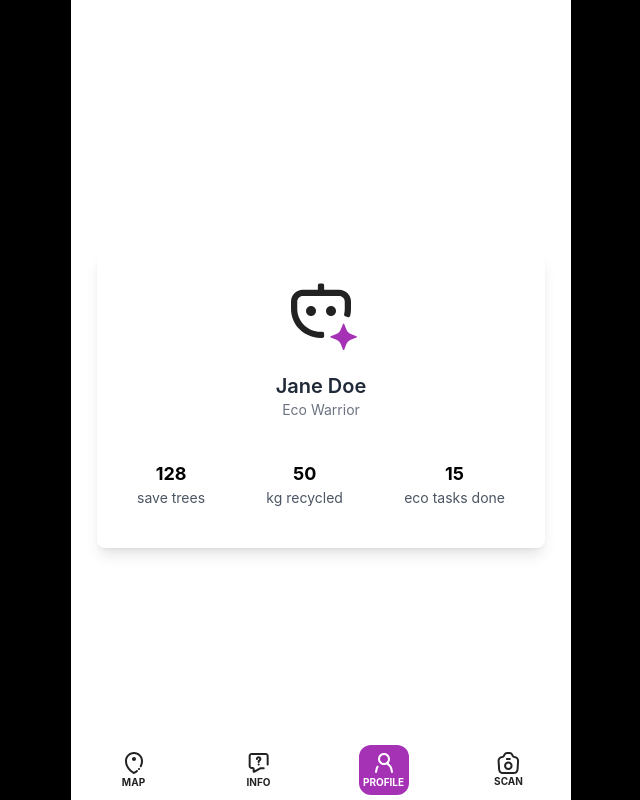
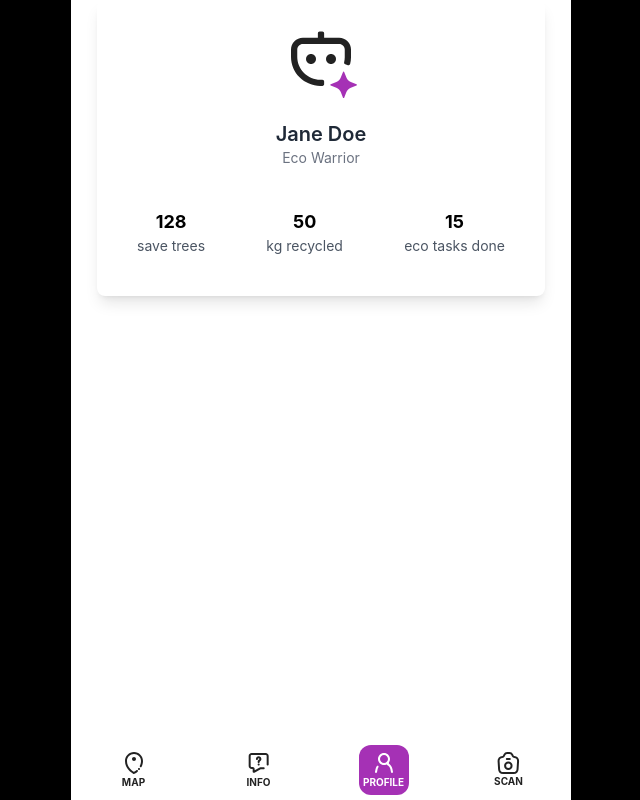
Before and after one commit to Purple-Box-CY/web, a React (Create React App) app: page /profile in a window 1280 px wide. Shown: the whole page, without its empty margins (319-959 px from the left). Built offline with nearby package versions, Linux system fonts and the light colour scheme; no server answers.

Commit message:
fix: profile

```diff
--- a/src/pages/profile.tsx
+++ b/src/pages/profile.tsx
@@ -5,9 +5,9 @@
 const ProfilePage = () => {
   return (
     <div className={"h-svh bg-white"}>
-      <div className="flex items-center justify-center min-h-screen">
+      <div className="flex items-center justify-center">
         <div className="bg-white rounded-lg shadow-lg p-6 max-w-md w-full">
-          <div className="flex items-center justify-center">
+          <div className="flex  justify-center">
             <Avatar />
           </div>
           <div className="text-center mt-4">
```
